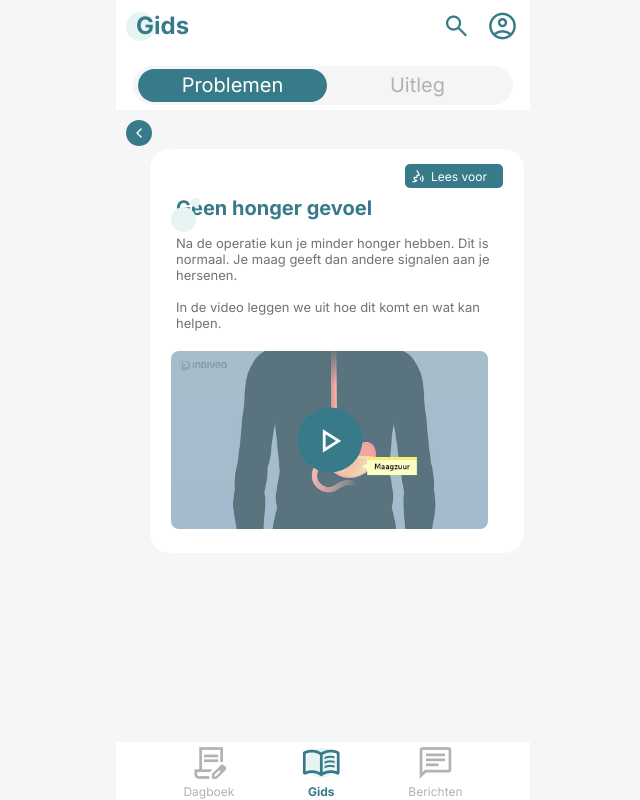
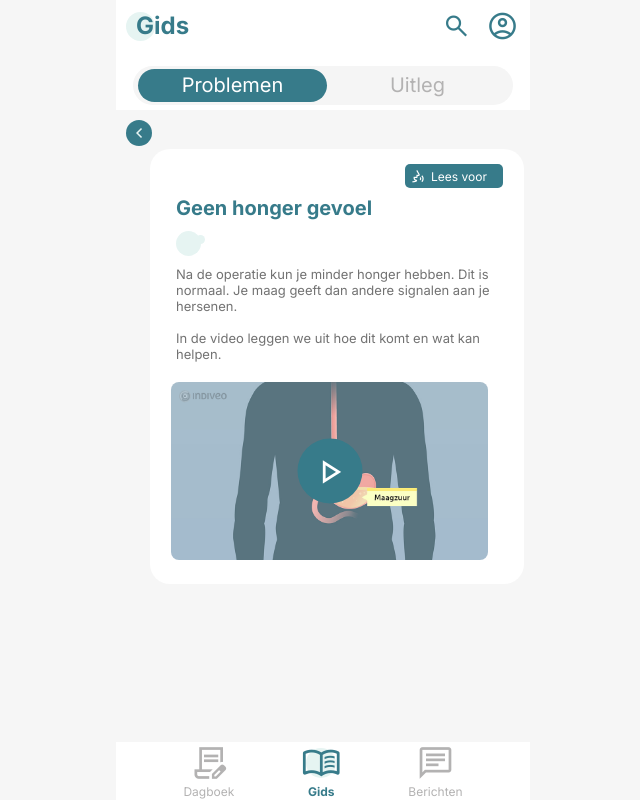
Before and after one commit to plieverse/herstelgids, a React (Vite) app in the folder client/: page /gids/1/1 in a window 1280 px wide. Shown: the whole page, without its empty margins (317-957 px from the left). Built offline with nearby package versions, Linux system fonts and the light colour scheme; no server answers.

Commit message:
Move decorative circles below article title

```diff
--- a/client/src/pages/guide/GuideArtikelPage.jsx
+++ b/client/src/pages/guide/GuideArtikelPage.jsx
@@ -189,18 +189,6 @@ export default function GuideArtikelPage() {
         paddingBottom: '24px',
       }}>
 
-        {/* Decorative ellipses (absolute, don't affect height) */}
-        <div style={{
-          position: 'absolute', width: '9px', height: '9px',
-          left: '41px', top: '49px',
-          borderRadius: '50%', background: cat.circleColor,
-        }} />
-        <div style={{
-          position: 'absolute', width: '25px', height: '25px',
-          left: '21px', top: '58px',
-          borderRadius: '50%', background: cat.circleColor,
-        }} />
-
         {/* Top row: Lees voor button right-aligned */}
         <div style={{ display: 'flex', justifyContent: 'flex-end', padding: '15px 21px 0 0' }}>
           <div style={{
@@ -230,6 +218,21 @@ export default function GuideArtikelPage() {
             fontFamily: 'Inter', fontWeight: 700, fontSize: '20px',
             lineHeight: '24px', color: cat.color,
           }}>{article.title}</div>
+
+          {/* Decorative circles below title */}
+          <div style={{ position: 'relative', height: '16px', flexShrink: 0 }}>
+            <div style={{
+              position: 'absolute', width: '9px', height: '9px',
+              left: '20px', top: '0px',
+              borderRadius: '50%', background: cat.circleColor,
+            }} />
+            <div style={{
+              position: 'absolute', width: '25px', height: '25px',
+              left: '0px', top: '-4px',
+              borderRadius: '50%', background: cat.circleColor,
+            }} />
+          </div>
+
           <div style={{ display: 'flex', flexDirection: 'column', gap: '16px' }}>
             {article.body.split('\n\n').map((para, i) => (
               <div key={i} style={{
```
